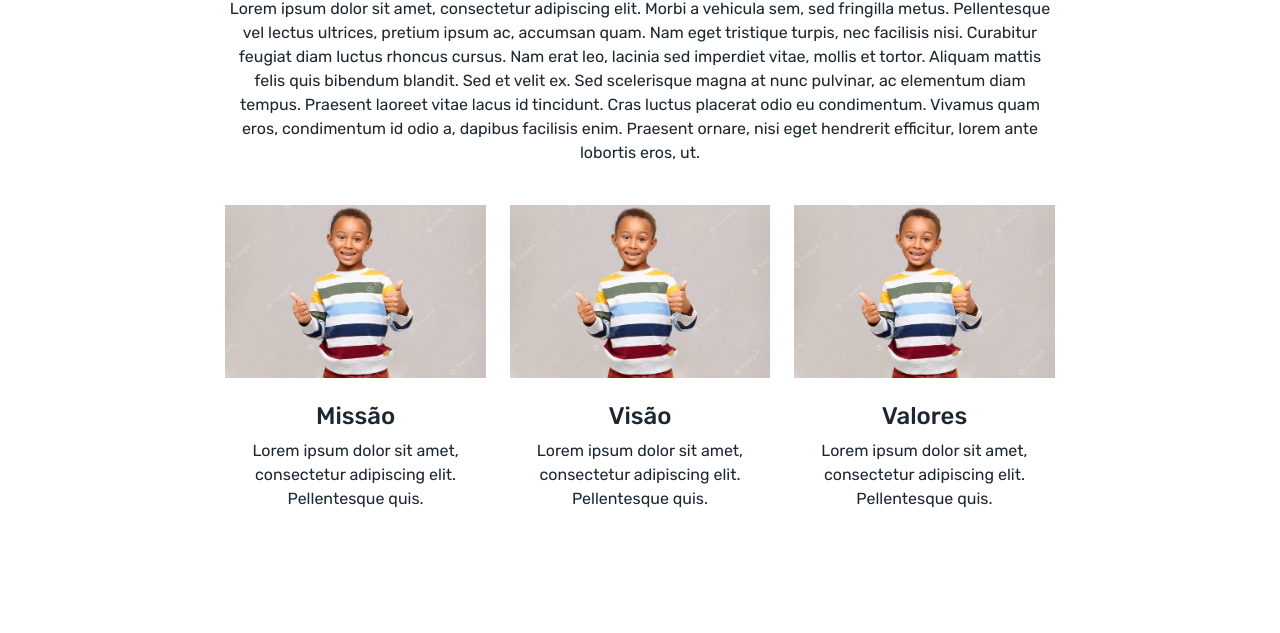
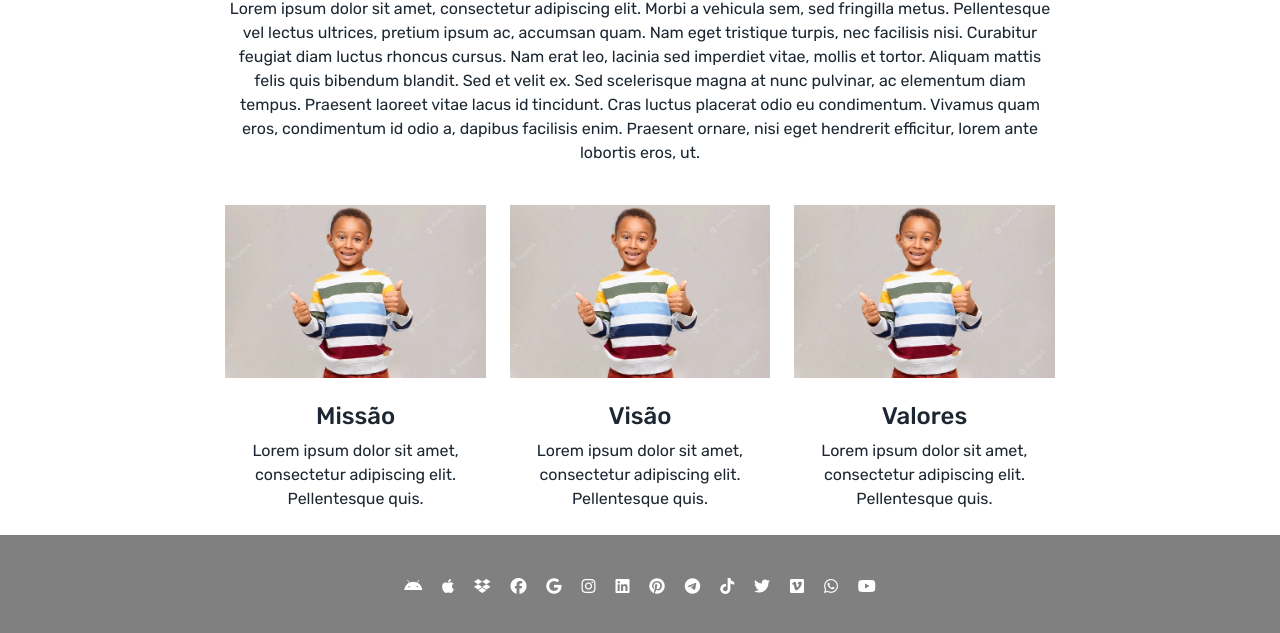
Before and after one commit to graphlab/www.Gregorys-Shoes.com.br, a plain HTML site: page index.html in a window 1280 px wide. Shown: the part 687-1320 px from the top of the page. Before the commit the page ends 1222 px from the top, so only its background shows below. Drawn offline with nearby package versions, Linux system fonts and the light colour scheme.

Commit message:
Added the Footer section.

```diff
--- a/index.html
+++ b/index.html
@@ -93,6 +93,22 @@
 				color: orange;
 				border-radius: 1.5rem;
 			}
+			footer {
+				background-color: gray;
+				padding: 1rem 2rem 3rem ;
+			}
+			footer img {
+				height: 2.5rem;
+				margin: 1.5rem auto;
+			}
+			footer p, footer a {
+				color: white;
+				text-decoration: none;
+			}
+			footer .svg-inline--fa {
+				font-size: 2.3rem;
+			}
+
 		</style>
 	</head>
 	<body>
@@ -206,5 +222,32 @@
 			</div>
 		</div>
 
+		<!-- 5th bootstrap section is a Fixed Backgound Image section -->
+
+		<!-- 6th bootstrap section is a Two Columns & Jumbotron sections -->
+
+		<!-- 7th bootstrap section is the Footer section -->
+		<footer>
+			<div class="container">
+				<div class="text-light text-center py-4 justify-content-center">
+					<a class="fab fa-android px-2" href="#"></a>
+					<a class="fab fa-apple px-2" href="#"></a>
+					<a class="fab fa-dropbox px-2" href="#"></a>
+					<a class="fab fa-facebook px-2" href="#"></a>
+					<a class="fab fa-google px-2" href="#"></a>
+					<a class="fab fa-instagram px-2" href="#"></a>
+					<a class="fab fa-linkedin px-2" href="#"></a>
+					<a class="fab fa-pinterest px-2" href="#"></a>
+					<a class="fab fa-telegram px-2" href="#"></a>
+					<a class="fab fa-tiktok px-2" href="#"></a>
+					<a class="fab fa-twitter px-2" href="#"></a>
+					<a class="fab fa-vimeo px-2" href="#"></a>
+					<a class="fab fa-whatsapp px-2" href="#"></a>
+					<a class="fab fa-youtube px-2" href="#"></a>
+				</div>
+			</div>
+		</footer>
+
+		<!-- 8th bootstrap section is the Socket HTML section -->
 	</body>
 </html>
```
